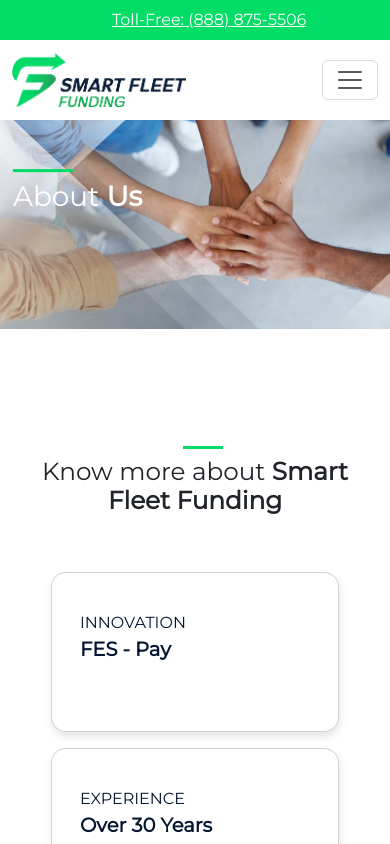
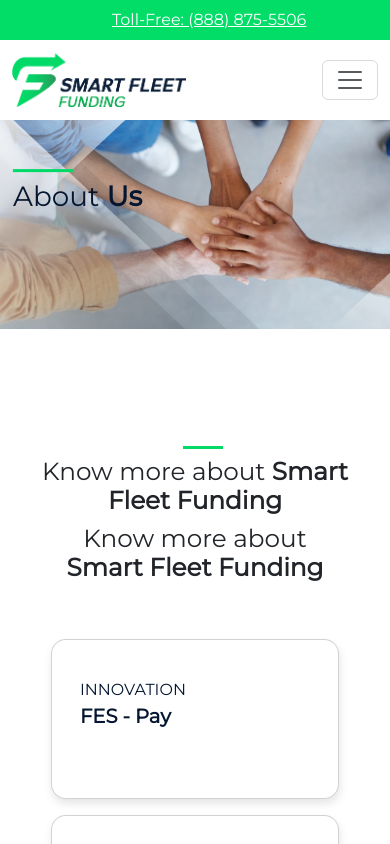
Before and after one commit to Rizwan884/smartfleetfunding-website, a Next.js app: page /about in a window 390 px wide. Shown: the top 844 px of the page. Built offline with nearby package versions, Linux system fonts and the light colour scheme.

Commit message:
About Us Mobile - Juan

```diff
--- a/src/app/about/page.tsx
+++ b/src/app/about/page.tsx
@@ -15,7 +15,7 @@
 
 export default function AboutUs() {
   const title = (
-    <p>
+    <p className="text-dark-blue">
       About <strong className="fw-bold">Us</strong>
     </p>
   );
--- a/src/components/know.tsx
+++ b/src/components/know.tsx
@@ -6,8 +6,16 @@
       <div className="container mt-7 font-montserrat">
         <div className="d-flex flex-column align-items-center">
           <div className="line width-bf fw-600 mb-2 ms-3 align-item-center"></div>
-          <h1 className="fw-regular fs-2 text-center   flex  align-items-center gap-3">
+          <h1 className="d-md-none fw-regular fs-2 text-center flex  align-items-center gap-3">
             Know more about <strong>Smart Fleet Funding</strong>
+          </h1>
+          <h1 className="d-md-none fw-regular fs-2 text-center flex  align-items-center gap-3">
+            Know more about{" "}
+            <strong>
+              {" "}
+              <br />
+              Smart Fleet Funding
+            </strong>
           </h1>
         </div>
       </div>
```
